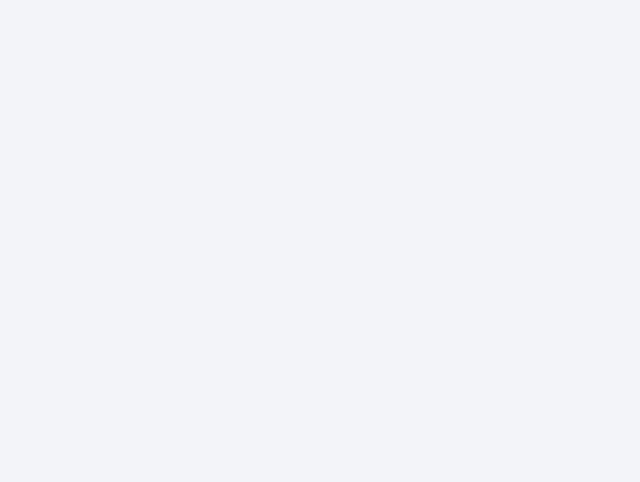
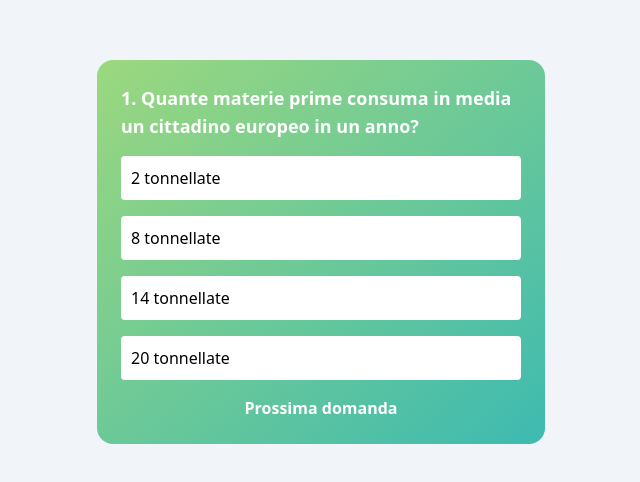
Before and after one commit to rocconmarco/quiz-app, a React (Create React App) app: page /quiz in a window 1280 px wide. Shown: the part 148-630 px from the top of the page, without its empty margins (319-959 px from the left). Built offline with nearby package versions, Linux system fonts and the light colour scheme.

Commit message:
Creati componenti per question card

```diff
--- /dev/null
+++ b/src/components/PossibleAnswer.jsx
@@ -0,0 +1,17 @@
+import React, { useState } from 'react'
+
+const PossibleAnswer = ({answer}) => {
+    const [isCLicked, setIsClicked] = useState(false)
+
+    const handleClick = () => {
+        setIsClicked(!isCLicked)
+    }
+
+  return (
+    <div onClick={handleClick} className={`h-auto w-[100%] border-2 bg-white rounded p-2 cursor-pointer ${isCLicked ? 'border-black' : 'border-white'}`}>
+        <p className="text-black select-none">{answer}</p>
+      </div>
+  )
+}
+
+export default PossibleAnswer
--- /dev/null
+++ b/src/components/Question.jsx
@@ -0,0 +1,9 @@
+import React from 'react'
+
+const Question = ({questionNumber}) => {
+  return (
+    <p className="font-bold text-lg">{questionNumber}. Quante materie prime consuma in media un cittadino europeo in un anno?</p>
+  )
+}
+
+export default Question
--- a/src/components/QuestionCard.jsx
+++ b/src/components/QuestionCard.jsx
@@ -1,11 +1,26 @@
-import React from 'react'
+import React, {useState, useEffect} from "react";
+import Question from "./Question";
+import PossibleAnswer from "./PossibleAnswer";
 
 const QuestionCard = () => {
+  const [questionNumber, setQuestionNumber] = useState(1)
+
+  const handleIncreaseCounter = () => {
+    setQuestionNumber(questionNumber + 1)
+  }
+
+  //useEffect per creare un array casuale di 10 domande al caricamento
+
   return (
-    <div>
+    <div className="h-auto w-[28rem] bg-gradient-to-br from-primary to-secondary p-6 text-white flex flex-col gap-4 rounded-2xl items-start justify-center">
+      <Question questionNumber={questionNumber} />
+      <PossibleAnswer answer={"2 tonnellate"} />
+      <PossibleAnswer answer={"8 tonnellate"} />
+      <PossibleAnswer answer={"14 tonnellate"} />
+      <PossibleAnswer answer={"20 tonnellate"} />
+      <button onClick={handleIncreaseCounter} className="self-center font-bold">Prossima domanda</button>
+    </div>
+  );
+};
 
-    </div>
-  )
-}
-
-export default QuestionCard
+export default QuestionCard;
--- a/src/pages/QuizPage.jsx
+++ b/src/pages/QuizPage.jsx
@@ -1,9 +1,10 @@
 import React from 'react'
+import QuestionCard from '../components/QuestionCard'
 
 const QuizPage = () => {
   return (
     <div className="h-screen w-screen bg-slate-100 flex flex-col items-center justify-center">
-
+      <QuestionCard />
     </div>
   )
 }
```
